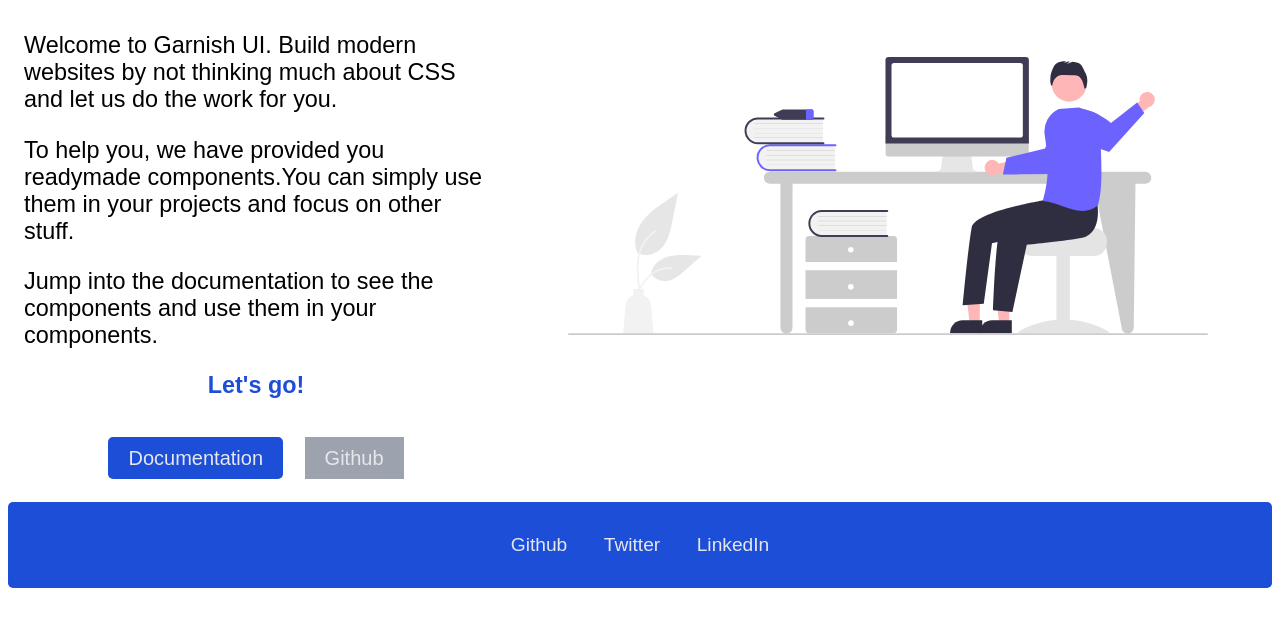
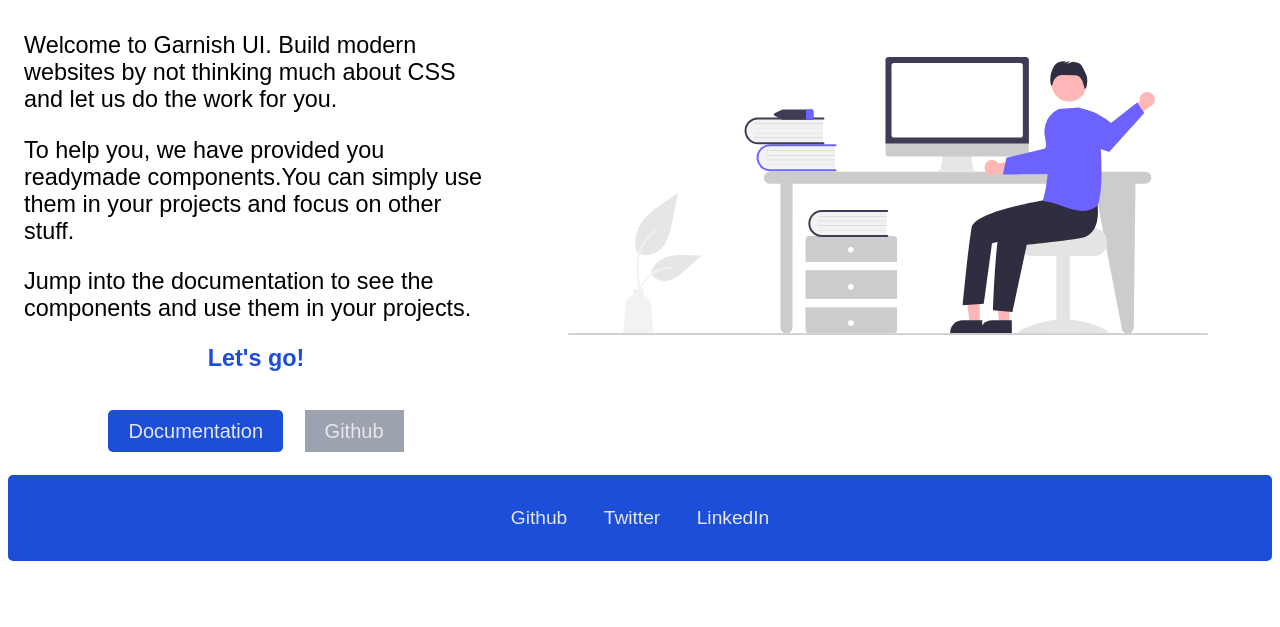
Before and after one commit to syed-shaida-hussain/Garnish-UI, a plain HTML site: page index.html in a window 1280 px wide. Shown: the part 95-722 px from the top of the page. Drawn offline with Linux system fonts and the light colour scheme.

Commit message:
Fix : text fixed

```diff
--- a/index.html
+++ b/index.html
@@ -27,7 +27,7 @@
             use them in your projects and focus on other stuff.
           </h3>
           <h3 class="home-text">
-            Jump into the documentation to see the components and use them in your components.
+            Jump into the documentation to see the components and use them in your projects.
           </h3>
           <h3 class="home-text center">Let's go!</h3>
 
```
